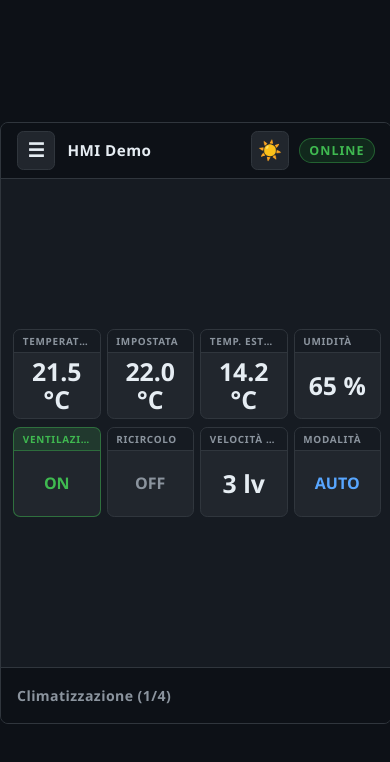
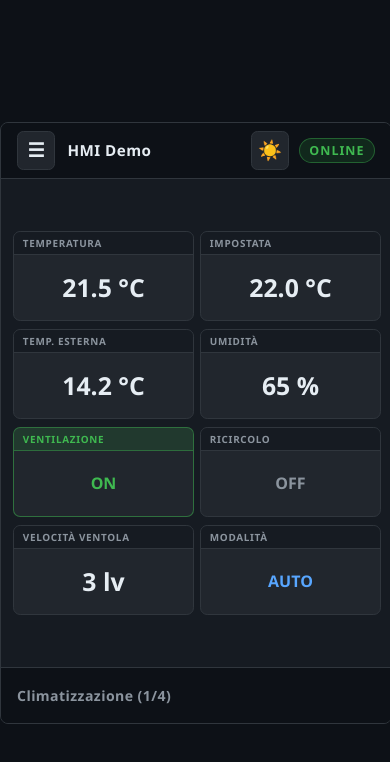
Before and after one commit to mad4j/hmi-demo, a Vue app: page / in a window 390 px wide. Shown: the top 762 px of the page. Built offline with nearby package versions, Linux system fonts and the light colour scheme.

Commit message:
feat: responsive widget grid, disable scroll and text selection on small screens
Agent-Logs-Url: https://github.com/mad4j/hmi-demo/sessions/77ddce76-5b86-476a-a6e9-1aa9c2098e69

Co-authored-by: mad4j <1510799+mad4j@users.noreply.github.com>

```diff
--- a/src/App.vue
+++ b/src/App.vue
@@ -634,4 +634,16 @@ p {
   gap: 0.5rem;
   width: 100%;
 }
+
+@media (max-width: 599px) {
+  .widget-grid {
+    grid-template-columns: repeat(3, 1fr);
+  }
+}
+
+@media (max-width: 399px) {
+  .widget-grid {
+    grid-template-columns: repeat(2, 1fr);
+  }
+}
 </style>
--- a/src/assets/base.css
+++ b/src/assets/base.css
@@ -56,6 +56,7 @@
   box-sizing: border-box;
   margin: 0;
   font-weight: normal;
+  user-select: none;
 }
 
 body {
--- a/src/assets/main.css
+++ b/src/assets/main.css
@@ -2,6 +2,11 @@
   width: min(100vw, 800px);
   height: min(100vh, 600px);
   margin: 0 auto;
+}
+
+html,
+body {
+  overflow: hidden;
 }
 
 body {
```
